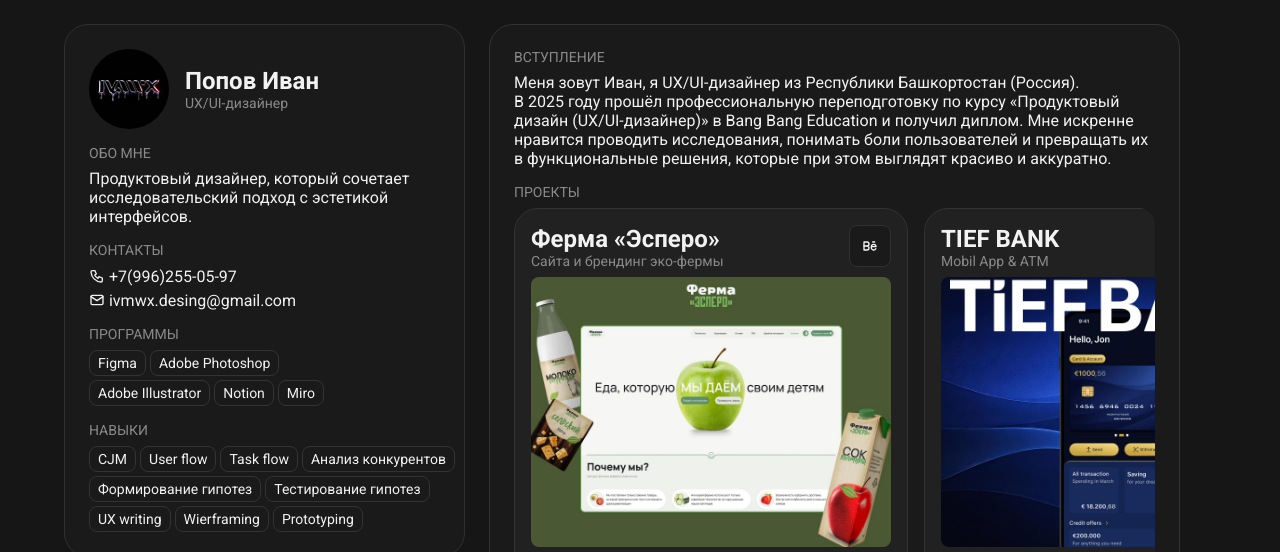
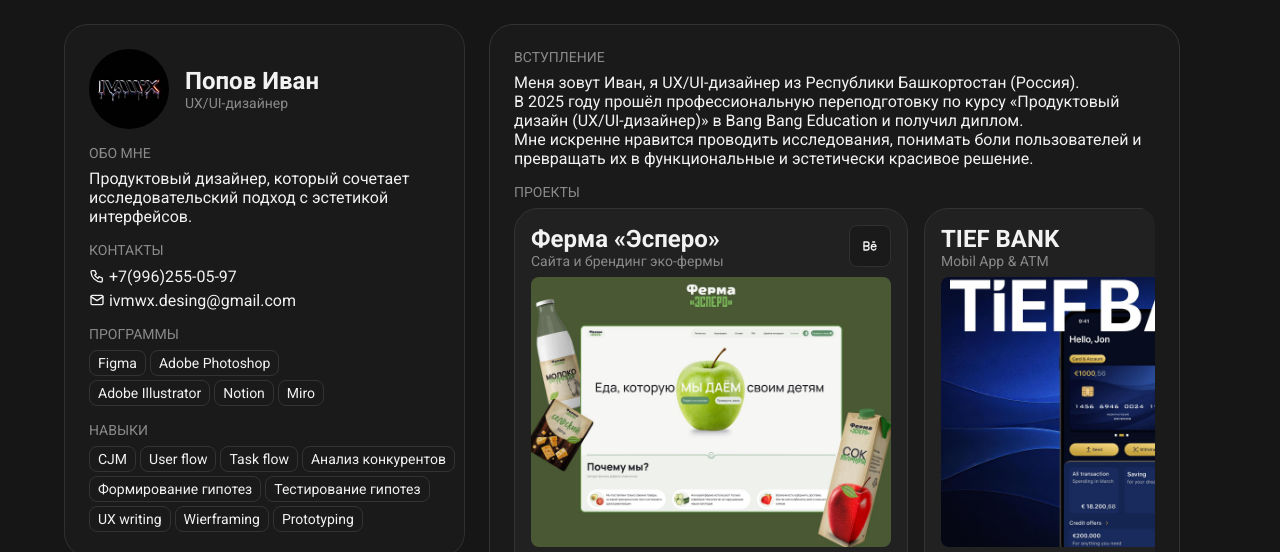
Before and after one commit to IVMWX/Portfolio-UX-UI-designer, a plain HTML site: page index.html in a window 1280 px wide. Shown: the top 552 px of the page. Drawn offline with Linux system fonts and the light colour scheme.

Commit message:
Update index.html
Copywriting improvements

```diff
--- a/index.html
+++ b/index.html
@@ -162,8 +162,8 @@
             <section class="intro">
                 <h2>ВСТУПЛЕНИЕ</h2>
                 <p>Меня зовут Иван, я UX/UI-дизайнер из Республики Башкортостан (Россия).</p>
-                <p>В 2025 году прошёл профессиональную переподготовку по курсу «Продуктовый дизайн (UX/UI-дизайнер)» в Bang Bang Education и получил диплом.
-                Мне искренне нравится проводить исследования, понимать боли пользователей и превращать их в функциональные решения, которые при этом выглядят красиво и аккуратно.</p>
+                <p>В 2025 году прошёл профессиональную переподготовку по курсу «Продуктовый дизайн (UX/UI-дизайнер)» в Bang Bang Education и получил диплом.</p>
+                <p>Мне искренне нравится проводить исследования, понимать боли пользователей и превращать их в функциональные и эстетически красивое решение.</p>
             </section>
 
             <section class="projects">
```
